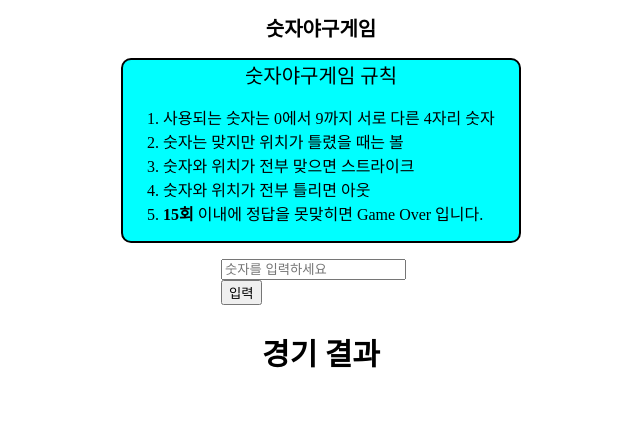
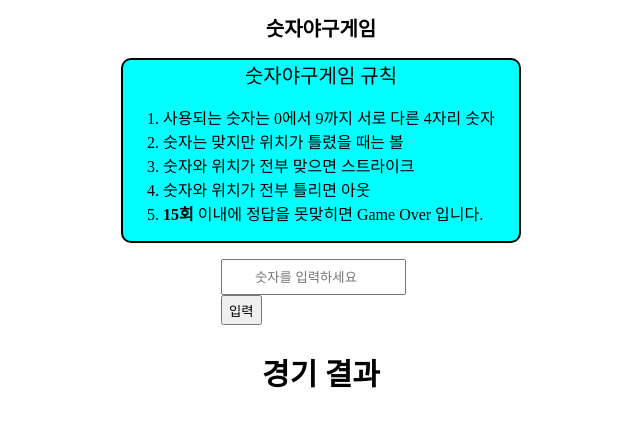
Before and after one commit to Jeonguks/mini_projects, a plain HTML site: page index.html in a window 1280 px wide. Shown: the whole page, without its empty margins (319-959 px from the left). Drawn offline with Linux system fonts and the light colour scheme.

Commit message:
edit style

```diff
--- a/style.css
+++ b/style.css
@@ -22,3 +22,10 @@
     max-width : 200px;
     margin :auto;
 }
+.inputNumber input,
+.inputNumber button
+{
+    font-weight: 500;
+    text-align: center;
+    height: 30px;
+}
```
